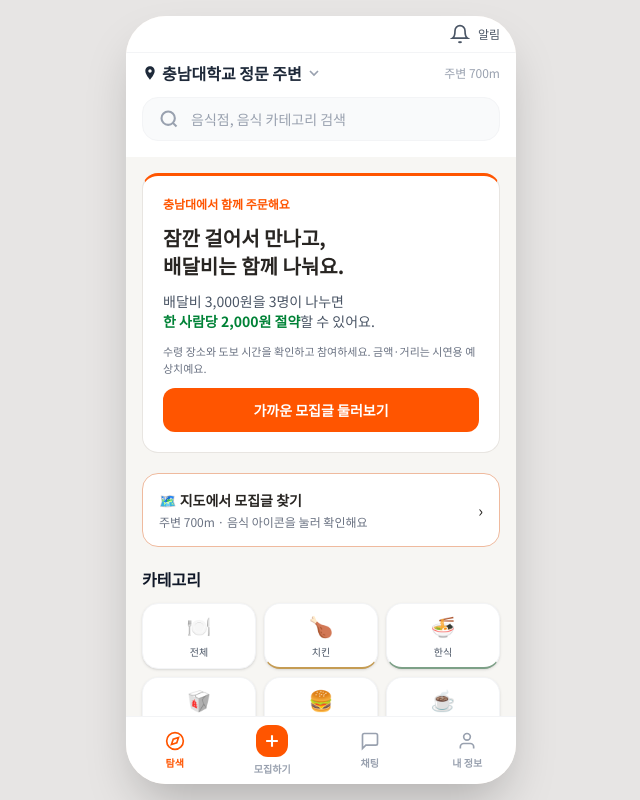
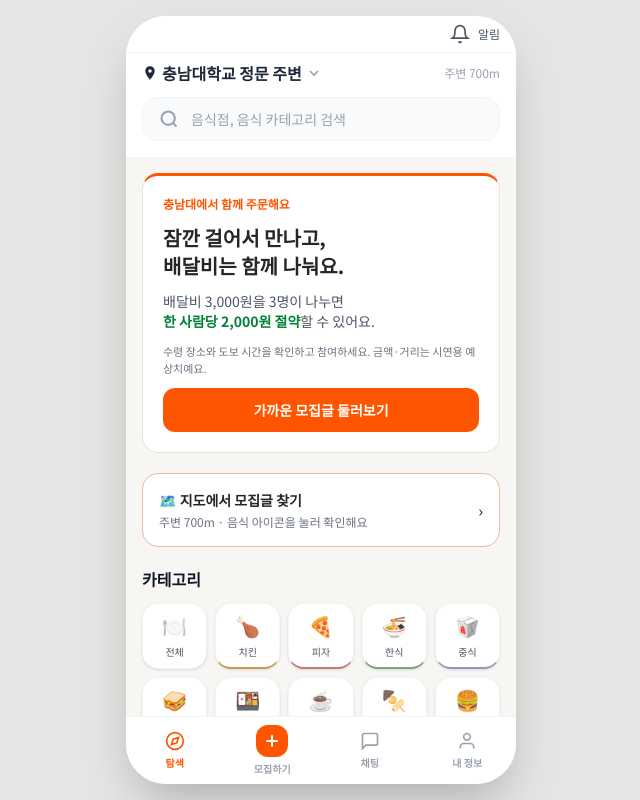
Before and after one commit to chechen58963/group-delivery-prototype, a React (Vite) app: page / in a window 1280 px wide. Shown: the whole page, without its empty margins (319-959 px from the left). Built offline with nearby package versions, Linux system fonts and the light colour scheme; grey boxes are pictures that could not be loaded; the HTML template or start-up script is replaced by a standard one.

Commit message:
Expand campus stores with sourced menus and restore food categories

```diff
--- a/src/App.tsx
+++ b/src/App.tsx
@@ -1,6 +1,6 @@
 import { lazy, Suspense, useEffect, useRef, useState } from "react"
 import type { MapPin } from "./LocationMap"
-import { CAMPUS_POSTS, CAMPUS_STORES, WALKING_NOTE } from "./campus"
+import { CAMPUS_POSTS, CAMPUS_STORES, WALKING_NOTE, MENU_CHECKED_ON } from "./campus"
 import { ReportControl } from "./ReportControl"
 
 import { FlowProvider, MENU_BY_CATEGORY, useFlow } from "./FlowContext"
@@ -12,6 +12,7 @@ import {
   money,
   due,
   deliveryFee,
+  feeShare,
   RECRUITMENT_RADIUS,
   postLeaderPoint,
 } from "./workflow"
@@ -50,7 +51,7 @@ const CATEGORIES = [
 
   { id: "chinese", label: "중식", emoji: "🥡" },
 
-  { id: "fastfood", label: "패스트푸드", emoji: "🍔" },
+  { id: "fastfood", label: "패스트푸드", emoji: "🥪" },
 
   { id: "japanese", label: "일식", emoji: "🍱" },
 
@@ -58,7 +59,7 @@ const CATEGORIES = [
 
   { id: "snack", label: "분식", emoji: "🍢" },
 
-  { id: "burger", label: "버거", emoji: "🍟" },
+  { id: "burger", label: "버거", emoji: "🍔" },
 ]
 const CATEGORY_COLOR: Record<string, string> = {
   치킨: "category-chicken", 피자: "category-pizza", 한식: "category-korean",
@@ -457,7 +458,7 @@ function PostCard({
         <p className="text-[10px] text-gray-400">음식 종류 참고 사진</p>
         <div className="flex items-center justify-between gap-2">
           <span className={`px-2 py-1 rounded-md text-xs font-semibold ${categoryStyle(post.category)}`}>{post.emoji} {post.category}</span>
-          <span className="text-xs font-semibold text-green-700">배달비 약 {money(deliveryFee - Math.ceil(deliveryFee / (post.currentMembers + 1)))} 절약</span>
+          <span className="text-xs font-semibold text-green-700">배달비 약 {money(deliveryFee - Math.ceil(deliveryFee / Math.min(post.currentMembers + 1, post.maxMembers)))} 절약</span>
         </div>
         <p className="text-xs text-gray-600">수령 이동 약 {post.distance}m · 도보 약 {Math.max(1, Math.ceil(post.distance / 75))}분 <span className="text-gray-400">(시연 추정)</span></p>
         {/* progress */}
@@ -727,8 +728,8 @@ function MainScreen({ push }: { push: (s: Screen) => void }) {
         {/* categories */}
         <div>
           <button onClick={() => push("category")} className="font-bold text-gray-900 mb-3" style={{ fontFamily: "Noto Sans KR" }}>카테고리</button>
-          <div className="grid grid-cols-3 gap-2">
-            {CATEGORIES.filter(c => c.id === "all" || CAMPUS_STORES.some(store => store.category === c.label)).map((c) => (
+          <div className="grid grid-cols-5 gap-2">
+            {CATEGORIES.map((c) => (
               <button
                 key={c.id}
                 onClick={() => {
@@ -946,7 +947,7 @@ function ListScreen({
         p.distance <= RECRUITMENT_RADIUS &&
         p.status === "recruiting" &&
         (activeCat === "all" ||
-          p.category === (activeCat === "burger" ? "패스트푸드" : CATEGORIES.find((c) => c.id === activeCat)?.label)) &&
+          p.category === CATEGORIES.find((c) => c.id === activeCat)?.label) &&
         (!normalizedQuery || [p.restaurant, p.category, ...(p.menus ?? MENU_BY_CATEGORY[p.category] ?? []).map(item => item.name)]
           .some(value => value.toLocaleLowerCase("ko-KR").includes(normalizedQuery))),
     )
@@ -1072,6 +1073,9 @@ function DetailScreen({
   const { selectedPost: post, tx, setSelectedApplicant } = useFlow()
 
   const remaining = post.minOrderAmount - post.currentAmount
+  const joined = tx?.post.id === post.id && tx.application === "accepted" && !tx.cancelled
+  const estimatedPeople = joined ? tx.people.length : Math.min(post.maxMembers, post.currentMembers + 1)
+  const estimatedFee = joined ? feeShare(tx, "me") : Math.ceil(deliveryFee / estimatedPeople)
 
   return (
     <div className="flex-1 overflow-y-auto bg-white">
@@ -1111,13 +1115,18 @@ function DetailScreen({
 
       <div className="p-4 space-y-4">
         <section className="campus-value rounded-2xl p-4 text-sm space-y-2">
-          <h2 className="font-bold text-lg text-green-700">예상 배달비 {money(deliveryFee - Math.ceil(deliveryFee / (post.currentMembers + 1)))} 절약</h2>
+          <h2 className="font-bold text-lg text-green-700">예상 배달비 {money(deliveryFee - estimatedFee)} 절약</h2>
           <p className="font-semibold">수령 이동 약 {post.distance}m · 도보 약 {Math.max(1, Math.ceil(post.distance / 75))}분</p>
-          <p className="text-xs text-gray-500">혼자 {money(deliveryFee)} → 함께 약 {money(Math.ceil(deliveryFee / (post.currentMembers + 1)))} · 나를 포함한 {post.currentMembers + 1}명 기준</p>
+          <p className="text-xs text-gray-500">혼자 {money(deliveryFee)} → 내 배달비 약 {money(estimatedFee)} · {estimatedPeople}명 기준</p>
           <p className="text-[11px] text-gray-500">{WALKING_NOTE}</p>
           <details className="text-xs text-gray-600"><summary className="cursor-pointer py-1">이동이 부담된다면?</summary><p className="pt-2">2인 거래에서 ‘내 근처에서 받기’를 합의할 수 있어요. 요청자 근처로 배달 주소를 정하고, 요청자가 배달비 3,000원 전액을 부담해요. 이동하는 사람의 배달비는 0원이에요.</p></details>
         </section>
-        <p className="text-[10px] text-gray-400">음식 사진은 종류별 참고 사진이며 메뉴·가격·모집 정보는 시연용이에요.{post.storeSource && <> <a href={post.storeSource} target="_blank" rel="noopener noreferrer" className="underline">가게 정보 출처</a></>}</p>
+        <div className="text-[11px] text-gray-500 space-y-1">
+          <p>사진은 음식 종류 참고 사진 · 모집 위치·최소주문금액·배달비는 시연 조건이에요.</p>
+          <p>{post.menuBasis ?? "직접 입력한 가게 · 메뉴는 시연용"} {post.menuSource && <> · <a href={post.menuSource} target="_blank" rel="noopener noreferrer" className="underline">메뉴 정보 출처</a></>}</p>
+          <p>{post.priceNote ?? "가격과 실제 판매 메뉴는 주문 전 확인이 필요해요."}</p>
+          {post.storeSource && <details><summary className="cursor-pointer py-1">가게 정보 · 자료 확인일</summary><p>{MENU_CHECKED_ON} · <a href={post.storeSource} target="_blank" rel="noopener noreferrer" className="underline">가게 정보 출처</a></p></details>}
+        </div>
         {/* amount */}
         <div className="bg-brand-50 rounded-2xl p-4">
           <div className="flex justify-between items-end mb-2">
@@ -1365,7 +1374,7 @@ function CreateScreen({
           {storeSearchOpen && <div className="mt-2 rounded-xl border border-gray-200 p-2 space-y-1">
             <p className="text-xs text-gray-500 px-2 py-1">학교 주변 가게 선택 · 메뉴와 가격은 시연용</p>
             {CAMPUS_STORES.filter(store => !form.restaurant.trim() || store.name.includes(form.restaurant.trim())).map(store => <button key={store.name} onClick={() => {
-              setForm(f => ({ ...f, restaurant: store.name, category: CATEGORIES.find(c => c.label === store.category)!.id, minAmount: "15000", currentAmount: String(store.menus[0].price), deliveryTime: "모집 마감 후 약 30분" }))
+              setForm(f => ({ ...f, restaurant: store.name, category: CATEGORIES.find(c => c.label === store.category)!.id, minAmount: String(store.demoMinOrder), currentAmount: String(store.menus[0].price), deliveryTime: "모집 마감 후 약 30분" }))
               setStoreSearchOpen(false)
             }} className="w-full text-left px-3 py-2.5 rounded-lg bg-gray-50 text-sm">{store.emoji} {store.name}</button>)}
             {!CAMPUS_STORES.some(store => !form.restaurant.trim() || store.name.includes(form.restaurant.trim())) && <p className="text-xs text-gray-500 p-2">등록된 가게가 없어요. 이름과 카테고리를 직접 입력할 수 있어요.</p>}
@@ -1382,7 +1391,6 @@ function CreateScreen({
           </label>
           <div className="flex flex-wrap gap-2">
             {CATEGORIES.filter((c) => c.id !== "all")
-              .slice(0, 8)
               .map((c) => (
                 <button
                   key={c.id}
--- a/src/FlowContext.tsx
+++ b/src/FlowContext.tsx
@@ -24,7 +24,7 @@ import {
   type Post,
   type Transaction,
 } from "./workflow"
-import { CAMPUS_LOCATION, CAMPUS_STORES, CATEGORY_PHOTOS } from "./campus"
+import { CAMPUS_LOCATION, CAMPUS_STORES, CATEGORY_PHOTOS, mergeCampusPosts } from "./campus"
 import { loadSnapshot, saveSnapshot } from "./prototypeStorage"
 
 const START = new Date(2026, 9, 13, 17, 30).getTime()
@@ -59,6 +59,10 @@ export const MENU_BY_CATEGORY: Record<string, MenuItem[]> = {
     { id: 2, name: "치킨버거 세트", price: 9500, category: "버거" },
     { id: 3, name: "감자튀김", price: 3500, category: "사이드" },
     { id: 5, name: "콜라", price: 2000, category: "음료" },
+  ],
+  버거: [
+    { id: 1, name: "버거 (시연 메뉴)", price: 6000, category: "버거" },
+    { id: 2, name: "감자튀김 (시연 메뉴)", price: 3000, category: "사이드" },
   ],
 
   중식: [
@@ -95,12 +99,9 @@ export type UserReport = { id: number; postId: number; person: string; reason: s
 function useFlowState(initialPosts: Post[]) {
   const [saved] = useState(() => loadSnapshot())
   const [posts, setPosts] = useState<Post[]>(() =>
-    saved?.posts.map(p => {
-      const seed = initialPosts.find(seed => seed.id === p.id && seed.restaurant === p.restaurant)
-      return seed ? { ...p, imageId: seed.imageId, leaderRating: seed.leaderRating } : p
-    }) ?? initialPosts.map((p) => ({
+    mergeCampusPosts(saved?.posts ?? [], initialPosts, saved?.tx?.post.id).map((p) => ({
       ...p,
-      closesAt: asDeadline(p.deadline, START),
+      closesAt: p.closesAt ?? asDeadline(p.deadline, START + (saved?.clockOffset ?? 0)),
     })),
   )
 
@@ -336,8 +337,11 @@ function useFlowState(initialPosts: Post[]) {
       status: "recruiting",
       menus: store?.menus ?? MENU_BY_CATEGORY[input.category],
       storeSource: store?.source,
+      menuSource: store?.menuSource,
+      menuBasis: store?.menuBasis,
+      priceNote: store?.priceNote,
       imageId: store?.imageId ?? CATEGORY_PHOTOS[input.category] ?? template.imageId,
-      emoji: store?.emoji ?? ({ 치킨: "🍗", 피자: "🍕", 한식: "🍱", 중식: "🥡", 패스트푸드: "🍔", 일식: "🍣", 카페: "☕", 분식: "🍢" }[input.category] ?? "🍽️"),
+      emoji: store?.emoji ?? ({ 치킨: "🍗", 피자: "🍕", 한식: "🍱", 중식: "🥡", 패스트푸드: "🥪", 일식: "🍣", 카페: "☕", 분식: "🍢", 버거: "🍔" }[input.category] ?? "🍽️"),
     }
 
     setPosts((list) => [post, ...list])
--- a/src/WorkflowScreens.tsx
+++ b/src/WorkflowScreens.tsx
@@ -947,6 +947,11 @@ export function Menu({ pop, push }: Navigation) {
     <div className="flex-1 overflow-y-auto bg-white">
       <Top title="메뉴 선택 및 주문 내역" pop={pop} />
       <div className="p-4 space-y-4">
+        <div className="text-xs text-gray-500 rounded-xl bg-gray-50 p-3 space-y-1">
+          <p className="font-semibold text-gray-800">{tx.post.restaurant}</p>
+          <p>{tx.post.menuBasis ?? "이 주문에서 저장한 시연 메뉴"}{tx.post.menuSource && <> · <a href={tx.post.menuSource} target="_blank" rel="noopener noreferrer" className="underline">메뉴 출처 보기</a></>}</p>
+          <p>{tx.post.priceNote ?? "등록 당시의 메뉴와 금액을 유지해요. 실제 배달앱 가격은 확인이 필요해요."}</p>
+        </div>
         <OrderSummary tx={tx} />
         <h2 className="font-bold text-sm">
           내 메뉴{" "}
--- a/src/campus.ts
+++ b/src/campus.ts
@@ -2,56 +2,91 @@ import type { MenuItem, Post } from "./workflow"
 
 export const CAMPUS_CENTER = { lat: 36.3621, lng: 127.3444 }
 export const CAMPUS_LOCATION = "충남대학교 정문 주변"
+export const MENU_CHECKED_ON = "2026-10-13"
 export const CATEGORY_PHOTOS: Record<string, string> = {
   치킨: "1626082927389-6cd097cdc6ec", 한식: "1512058564366-18510be2db19", 패스트푸드: "1528735602780-2552fd46c7af",
-  중식: "1563245372-f21724e3856d", 카페: "1509042239860-f550ce710b93", 피자: "1513104890138-7c749dbe5d58",
-  일식: "1579871494447-9811cf80d66c", 분식: "1635363638580-c2809d049eee",
+  중식: "1563245372-f21724e3856d", 카페: "1509042239860-f550ce710b93", 피자: "1571407970349-bc81e7e96d47",
+  일식: "1579871494447-9811cf80d66c", 분식: "1635363638580-c2809d049eee", 버거: "1568901346375-23c9450c58cd",
 }
-
-// Store names are based on public listings. Menus, prices and recruitment are demo data.
-export const CAMPUS_STORES = [
-  { name: "bhc 대전궁동점", category: "치킨", emoji: "🍗", imageId: "1626082927389-6cd097cdc6ec", source: "https://www.daangn.com/kr/local-profile/bhc-대전궁동점-4kouep69s3jz/", menus: [
-    { id: 1, name: "뿌링클", price: 22000, category: "치킨" },
-    { id: 2, name: "후라이드 치킨", price: 20000, category: "치킨" },
-    { id: 3, name: "치즈볼", price: 5000, category: "사이드" },
-    { id: 4, name: "콜라", price: 2000, category: "음료" },
-  ] },
-  { name: "한솥도시락 충남대후문점", category: "한식", emoji: "🍱", imageId: "1512058564366-18510be2db19", source: "https://www.diningcode.com/profile.php?rid=ItvGu8AIaw8u", menus: [
-    { id: 1, name: "치킨마요", price: 4500, category: "도시락" },
-    { id: 2, name: "돈까스 도련님", price: 5500, category: "도시락" },
-    { id: 3, name: "제육 도시락", price: 6500, category: "도시락" },
-  ] },
-  { name: "써브웨이 대전충남대정문점", category: "패스트푸드", emoji: "🥪", imageId: "1528735602780-2552fd46c7af", source: "https://www.albamon.com/jobs/detail-company/JAITP7_Ci6FhjHWbAZLdpQ%3D%3D", menus: [
-    { id: 1, name: "에그마요 샌드위치", price: 6500, category: "샌드위치" },
-    { id: 2, name: "이탈리안 비엠티", price: 7500, category: "샌드위치" },
-    { id: 3, name: "쿠키", price: 1500, category: "사이드" },
-  ] },
-  { name: "홍콩반점0410 궁동점", category: "중식", emoji: "🥡", imageId: "1563245372-f21724e3856d", source: "https://www.koobig.com/716413", menus: [
-    { id: 1, name: "짜장면", price: 7000, category: "식사" },
-    { id: 2, name: "짬뽕", price: 9000, category: "식사" },
-    { id: 3, name: "탕수육", price: 17000, category: "사이드" },
-  ] },
-  { name: "이디야커피 충대정문점", category: "카페", emoji: "☕", imageId: "1509042239860-f550ce710b93", source: "https://www.diningcode.com/list.dc?query=대전궁동++빙수", menus: [
-    { id: 1, name: "아메리카노", price: 3500, category: "음료" },
-    { id: 2, name: "카페라테", price: 4500, category: "음료" },
-    { id: 3, name: "바닐라 라테", price: 5000, category: "음료" },
-  ] },
-] satisfies { name: string; category: string; emoji: string; imageId: string; source: string; menus: MenuItem[] }[]
-
-export const CAMPUS_POSTS: Post[] = Array.from({ length: 12 }, (_, index) => {
-  const store = CAMPUS_STORES[index % CAMPUS_STORES.length]
+type Store = {
+  name: string; category: string; emoji: string; imageId: string; source: string;
+  menuSource: string; menuBasis: string; priceNote: string; demoMinOrder: number; menus: MenuItem[];
+}
+const referencePrice = "공개 자료의 참고 가격이에요. 배달앱 가격·지점별 판매 메뉴와 선택 옵션은 달라질 수 있어요."
+function store(name: string, category: string, emoji: string, source: string, demoMinOrder: number, items: [string, number, string][], options: Partial<Pick<Store, "menuSource" | "menuBasis" | "priceNote">> = {}): Store {
+  return { name, category, emoji, imageId: CATEGORY_PHOTOS[category], source, demoMinOrder,
+    menuSource: source, menuBasis: "매장 공개 메뉴", priceNote: referencePrice, ...options,
+    menus: items.map(([name, price, category], index) => ({ id: index + 1, name, price, category })),
+  }
+}
+// First five stores retain their order so existing recruitment IDs remain stable.
+// Reputation, recruitment locations and minimum order conditions are simulated.
+export const CAMPUS_STORES: Store[] = [
+  store("bhc 대전궁동점", "치킨", "🍗", "https://www.diningcode.com/profile.php?rid=ti2FyS4YcLQd", 20000, [
+    ["뿌링클", 21000, "치킨"], ["콰삭킹", 21000, "치킨"], ["커링클", 21900, "치킨"], ["크리스피번(밀크)", 5500, "사이드"],
+  ]),
+  store("한솥도시락 충남대후문점", "한식", "🍱", "https://www.diningcode.com/profile.php?rid=ItvGu8AIaw8u", 10000, [
+    ["빅치킨마요", 4500, "도시락"], ["돈까스도련님 고기고기", 8500, "도시락"], ["진달래 도시락", 10000, "도시락"], ["한솥 닭강정(소)", 4100, "사이드"],
+  ]),
+  store("써브웨이 대전충남대정문점", "패스트푸드", "🥪", "https://www.diningcode.com/profile.php?rid=denVMMONBpsd", 12000, [
+    ["에그마요 (15cm)", 7200, "샌드위치"], ["이탈리안 비엠티 (15cm)", 8500, "샌드위치"], ["로스트 치킨 (15cm)", 9000, "샌드위치"], ["초코칩 쿠키", 2100, "사이드"],
+  ]),
+  store("홍콩반점0410 궁동점", "중식", "🥡", "https://www.koobig.com/716413", 15000, [
+    ["짜장면", 7000, "식사"], ["짬뽕", 9000, "식사"], ["탕수육(소)", 16800, "사이드"], ["군만두 반접시", 4000, "사이드"],
+  ], { menuSource: "https://www.diningcode.com/profile.php?rid=8uOLcQfANUHA", menuBasis: "브랜드 메뉴 참고 · 궁동점 판매 확인 필요", priceNote: "브랜드의 다른 지점 공개 메뉴를 참고한 시연 가격이에요. 궁동점의 가격·판매 여부는 확인이 필요해요." }),
+  store("이디야커피 충대정문점", "카페", "☕", "https://www.diningcode.com/profile.php?rid=htpPcDkbr6gj", 8000, [
+    ["카페 아메리카노", 3200, "음료"], ["카페 라떼", 4200, "음료"], ["토피 넛 라떼", 4200, "음료"],
+  ]),
+  store("씨멘트 궁동충남대점", "피자", "🍕", "https://www.diningcode.com/profile.php?rid=tHaC5ZhnUpeb", 18000, [
+    ["포테이토피자", 13000, "피자"], ["불고기 샐러드 피자", 14000, "피자"], ["매운해물토마토파스타", 10500, "파스타"], ["매콤쉬림프필라프", 10500, "필라프"], ["씨멘트크런치", 8900, "사이드"],
+  ]),
+  store("신전떡볶이 충남대로데오점", "분식", "🍢", "https://www.diningcode.com/profile.php?rid=etTXjuW1odB4", 10000, [
+    ["신전떡볶이(순한맛)", 4000, "떡볶이"], ["순대떡볶이(중간맛)", 4500, "떡볶이"], ["모둠튀김", 4500, "튀김"], ["신전치킨마요컵밥", 4000, "컵밥"],
+  ]),
+  store("뎅뎅뎅 연어와 덮밥 궁동본점", "일식", "🍣", "https://www.diningcode.com/profile.php?rid=IoeZCfrIHVnG", 15000, [
+    ["양념사케동", 10500, "덮밥"], ["육회동", 8500, "덮밥"], ["돈테키동", 8500, "덮밥"], ["돈코츠라멘", 8000, "라멘"],
+  ]),
+  store("맘스터치 충남대점", "버거", "🍔", "https://triple.guide/restaurants/43c29be1-e8e6-4b74-a7db-c84c4a61cbc5", 12000, [
+    ["싸이버거", 4900, "버거"], ["불싸이버거", 5100, "버거"], ["화이트갈릭버거", 5500, "버거"], ["간장마늘싸이버거", 5400, "버거"],
+  ], { menuSource: "https://order.momstouch.co.kr/momsmall/menu.jsp?menu_cd=001", menuBasis: "공식 브랜드 메뉴", priceNote: "실제 브랜드 메뉴를 사용하며 금액은 시연용이에요. 이 지점의 배달앱 가격은 확인이 필요해요." }),
+  store("메가MGC커피 대전충남대정문점", "카페", "🧋", "https://www.diningcode.com/profile.php?rid=pd9NSPLFSMO8", 8000, [
+    ["메가리카노", 3000, "음료"], ["퐁크러쉬플레인", 3900, "음료"], ["쿠키프라페", 3900, "음료"],
+  ]),
+  store("이런이궈마라탕 충남대점", "중식", "🍲", "https://www.diningcode.com/profile.php?rid=CFETDIsOSmst", 17000, [
+    ["마라탕(2인분)", 17000, "마라탕"], ["마라샹궈(2인분)", 22000, "마라샹궈"], ["꿔바로우(중)", 10000, "사이드"], ["공기밥", 1000, "사이드"],
+  ]),
+  store("봉구스밥버거 충남대점", "한식", "🍚", "https://www.diningcode.com/profile.php?rid=rXa2Plvb2Zey", 10000, [
+    ["햄치즈", 4300, "밥버거"], ["봉구퀸", 6500, "밥버거"], ["육개장 사발면", 1200, "사이드"], ["펩시제로", 1300, "음료"],
+  ]),
+]
+const oldStoreIndexes = Array.from({ length: 12 }, (_, i) => i % 5)
+const addedStoreIndexes = CAMPUS_STORES.slice(5).flatMap((_, i) => [i + 5, i + 5])
+export const CAMPUS_POSTS: Post[] = [...oldStoreIndexes, ...addedStoreIndexes].map((storeIndex, index) => {
+  const store = CAMPUS_STORES[storeIndex]
   const members = index % 3 === 0 ? 2 : 1
   return {
-    id: index + 1, restaurant: store.name, category: store.category, emoji: store.emoji,
-    currentMembers: members, maxMembers: 3, minOrderAmount: 15000,
-    currentAmount: store.menus[0].price * members, distance: [120, 210, 85, 300, 110, 350, 160, 270, 430, 550, 190, 620][index],
+    id: index < 12 ? index + 1 : 101 + index - 12,
+    restaurant: store.name, category: store.category, emoji: store.emoji,
+    currentMembers: members, maxMembers: 3, minOrderAmount: store.demoMinOrder,
+    currentAmount: store.menus[0].price * members,
+    distance: [120, 210, 85, 300, 110, 350, 160, 270, 430, 550, 190, 620][index % 12],
     deadline: index % 2 ? "19:00" : "18:30", deliveryTime: "모집 마감 후 약 30분",
     leaderRating: (46 + index % 4) / 10, leaderTrades: 8 + index * 3,
     leaderName: ["공강한끼", "밥친구", "샌드위치친구", "짬뽕좋아", "커피타임"][index % 5] + (index >= 5 ? String(index) : ""),
     status: "recruiting", gradFrom: "#f8b181", gradTo: "#e87945",
     description: "충남대 정문 주변에서 각자 음식을 받아 가져가요. 정확한 장소와 시간은 채팅에서 합의해요.",
     imageId: store.imageId, menus: store.menus, storeSource: store.source,
+    menuSource: store.menuSource, menuBasis: store.menuBasis, priceNote: store.priceNote,
   }
 })
-
+// Preserve owned recruitment and ongoing orders when refreshing the catalogue.
+export function mergeCampusPosts(savedPosts: Post[], seedPosts: Post[], activeId?: number): Post[] {
+  const seeds = new Map(seedPosts.map(post => [post.id, post]))
+  const knownIds = new Set(savedPosts.map(post => post.id))
+  return [...savedPosts.map(post => {
+    const seed = seeds.get(post.id)
+    if (!seed || post.leaderName === "나" || post.id === activeId) return post
+    return { ...seed, status: post.status, ...(post.closesAt !== undefined ? { closesAt: post.closesAt } : {}) }
+  }), ...seedPosts.filter(post => !knownIds.has(post.id))]
+}
 export const WALKING_NOTE = "리더까지의 직선거리 기준 시연 추정 · 수령 장소 확정 후 달라질 수 있어요."
--- a/src/workflow.ts
+++ b/src/workflow.ts
@@ -22,6 +22,9 @@ export type Post = {
   closesAt?: number
   menus?: MenuItem[]
   storeSource?: string
+  menuSource?: string
+  menuBasis?: string
+  priceNote?: string
 }
 export type MenuItem = {
   id: number
@@ -218,8 +221,9 @@ export function person(
   items: MenuItem[],
   amount = 0,
 ): Person {
+  const knownMenu = amount > 0 ? items.find(item => item.price === amount) : undefined
   const choices =
-    amount > 0
+    amount > 0 && !knownMenu
       ? [
           { id: 0, name: "선택한 메뉴", price: amount, category: "주문" },
           ...items,
@@ -230,7 +234,7 @@ export function person(
     name,
     avatar: id === "me" ? "🧑" : "👨",
     items: choices,
-    quantities: amount ? { 0: 1 } : {},
+    quantities: knownMenu ? { [knownMenu.id]: 1 } : amount ? { 0: 1 } : {},
     menuConfirmed: amount > 0,
     location:
       id === "leader" || (id === "me" && name.includes("리더"))
```
Also changed, not shown: 1 other file (tests, documents, lock files or other folders).
